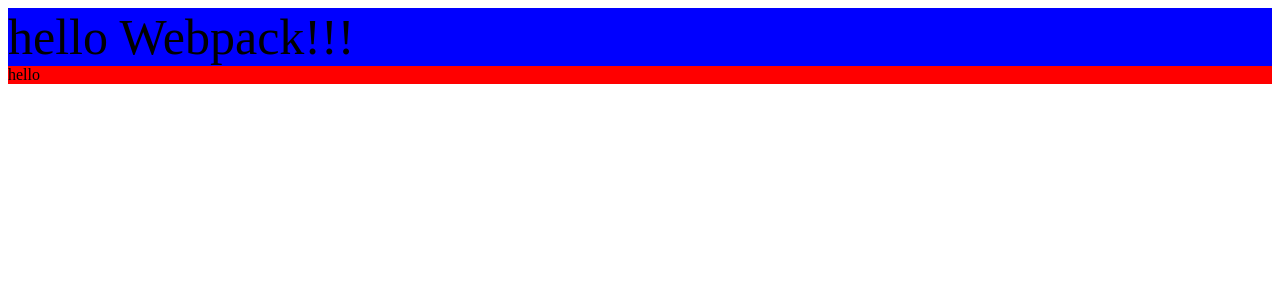
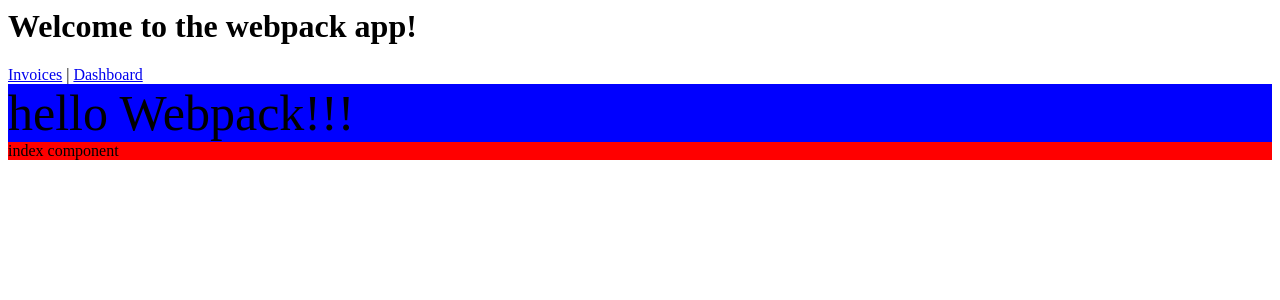
Before and after one commit to joon623/react-webpack, a React app: page / in a window 1280 px wide. Shown: the top 300 px of the page. Built offline with nearby package versions, Linux system fonts and the light colour scheme.

Commit message:
ADD: react-router-dom module

```diff
--- a/package.json
+++ b/package.json
@@ -16,6 +16,7 @@
     "@babel/preset-react": "^7.16.7",
     "@types/react": "^17.0.38",
     "@types/react-dom": "^17.0.11",
+    "@types/react-router-dom": "^5.3.3",
     "@types/styled-components": "^5.1.21",
     "babel-loader": "^8.2.3",
     "css-loader": "^6.5.1",
@@ -24,6 +25,7 @@
     "html-webpack-plugin": "^5.5.0",
     "react": "^17.0.2",
     "react-dom": "^17.0.2",
+    "react-router-dom": "^6.2.1",
     "source-map-loader": "^3.0.1",
     "style-loader": "^3.3.1",
     "styled-components": "^5.3.3",
--- /dev/null
+++ b/src/NotFound.tsx
@@ -0,0 +1,7 @@
+import React from "react";
+
+function NotFound() {
+  return <div>NotFound</div>;
+}
+
+export default NotFound;
--- a/src/index.tsx
+++ b/src/index.tsx
@@ -1,5 +1,5 @@
 import React from "react";
 import ReactDOM from "react-dom";
-import App from "./App";
+import Router from "./routes";
 
-ReactDOM.render(<App text={"hello"}/>, document.getElementById("root"));
+ReactDOM.render(<Router />, document.getElementById("root"));
--- /dev/null
+++ b/src/routes.tsx
@@ -0,0 +1,78 @@
+import React from "react";
+import { BrowserRouter, Routes, Route, Link, Outlet } from "react-router-dom";
+import App from "./App";
+import NotFound from "./NotFound";
+
+function Router() {
+  return (
+    <BrowserRouter>
+      <Routes>
+        <Route path="/" element={<Layout />}>
+          <Route index element={<App text="index component" />} />
+          <Route path="invoices" element={<Invoices />} />
+          <Route path="dashboard" element={<Dashboard />} />
+        </Route>
+        <Route element={<PageLayout />}>
+          <Route path="/privacy" element={<Privacy />} />
+          <Route path="/tos" element={<Tos />} />
+        </Route>
+        <Route path="contact-us" element={<Contact />} />
+        <Route path="*" element={<NotFound />} />
+      </Routes>
+    </BrowserRouter>
+  );
+}
+
+export default Router;
+
+function Layout() {
+  return (
+    <div>
+      <h1>Welcome to the webpack app!</h1>
+      <nav>
+        <Link to="invoices">Invoices</Link> |{" "}
+        <Link to="dashboard">Dashboard</Link>
+      </nav>
+      <div className="content">
+        <Outlet />
+      </div>
+    </div>
+  );
+}
+
+function Invoices() {
+  return <h1>Invoices</h1>;
+}
+
+function Dashboard() {
+  return <h1>Dashboard</h1>;
+}
+
+function Home() {
+  return <h1>Home</h1>;
+}
+
+function LeagueStandings() {
+  return <h1>LeagueStandings</h1>;
+}
+
+function PageLayout() {
+  return (
+    <div>
+      <h1>page layout</h1>
+      <Outlet />
+    </div>
+  );
+}
+
+function Privacy() {
+  return <h1>privacy</h1>;
+}
+
+function Tos() {
+  return <h1>Tos</h1>;
+}
+
+function Contact() {
+  return <h1>Contact</h1>;
+}
--- a/webpack.config.js
+++ b/webpack.config.js
@@ -1,6 +1,6 @@
 const path = require("path");
 const HtmlWebpackPlugin = require("html-webpack-plugin");
-const ForkTsCheckerWebpackPlugin = require('fork-ts-checker-webpack-plugin');
+const ForkTsCheckerWebpackPlugin = require("fork-ts-checker-webpack-plugin");
 const port = process.env.PORT || 3000;
 
 module.exports = {
@@ -43,9 +43,9 @@
       },
       {
         test: /\.(ts|tsx)$/,
-        use:'ts-loader',
-        exclude: /node_modules/
-      }
+        use: "ts-loader",
+        exclude: /node_modules/,
+      },
     ],
   },
 
@@ -53,7 +53,8 @@
     new HtmlWebpackPlugin({
       template: "public/index.html",
     }),
-    new ForkTsCheckerWebpackPlugin()
+    // 이 플로그인은 타입스크립트를 빠르게 컴파일링하게하고, 별도의 프로세스에서 타입체크도 해준다.
+    new ForkTsCheckerWebpackPlugin(),
   ],
 
   // 개발 서버 설정
@@ -61,13 +62,15 @@
     host: "localhost",
     port: port,
     open: true, // open page when start
+    // History API 또는 react-router 등을 사용하는 경우 새로고침 시 404 에러를 해결해주는 option
+    historyApiFallback: true,
   },
 
   // 웹팩이 알아서 경로나 확장자를 처리할 수 있게 도와주는 옵션
   resolve: {
     modules: ["node_modules"],
-		extensions: ['.js', '.jsx', ".tsx", ".ts"]
-	},
+    extensions: [".js", ".jsx", ".tsx", ".ts"],
+  },
 
-  devtool: 'inline-source-map'
+  devtool: "inline-source-map",
 };
```
Also changed, not shown: src/Layout.tsx (added, +7 -0 lines), 5 other files (tests, documents, lock files or other folders).
